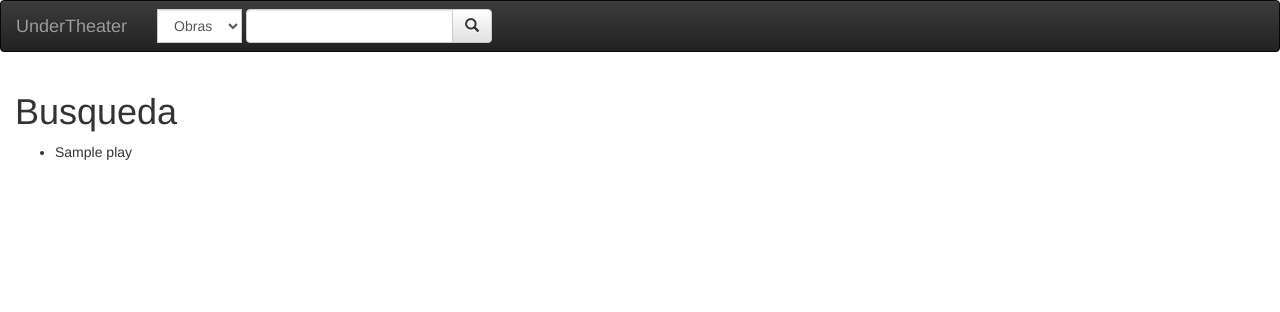
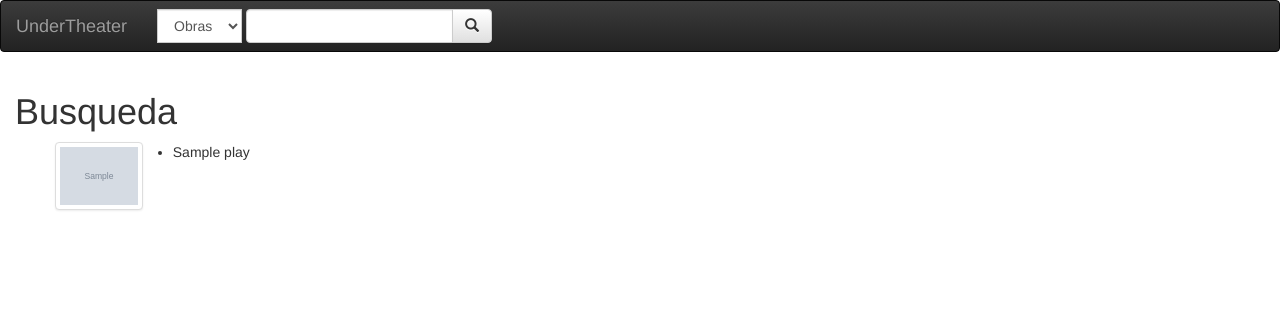
Before and after one commit to gguzman89/UnderTheater, a Django app: template underTheaterWS/templates/search.html in a window 1280 px wide. Shown: the top 312 px of the page. Run offline with Django 3.2, Linux system fonts and the light colour scheme; the template is opened without the code that fills it: most values are stand-ins (such as "Sample title", 1, 10 or a date in 2020); grey boxes marked "Sample" are stand-in pictures; parts of the project's set-up code (start-up, migrations or seed data) failed here and were passed over; some libraries are stand-ins or nearby versions.

Commit message:
subo las configuraciones para mostrar las imagenes en el tamplated de search

```diff
--- a/underTheaterWS/templates/search.html
+++ b/underTheaterWS/templates/search.html
@@ -1,11 +1,21 @@
 {% extends "master.html" %}
+{% load static %}
 {% block full_page_title %}UnderTheater{% endblock %}
 {% block content %}
 <div id="contenido" class="col-md-7">
     <h1>Busqueda</h1>
     <ul>
         {% for play in object_list %}
-        <li>{{ play.play_name}}</li>
+        <div class="row">
+        <div class="col-sm-2">
+                <a href="#">
+                    <img src="{% static play.picture.url %}" class="img-thumbnail"/>
+                </a>
+            </div>
+            <div class="col-sm-10">
+                <li>{{ play.play_name}}</li>
+            </div>
+        </div>
         {% empty %}
         <li>No articles yet.</li>
         {% endfor %}
--- a/underTheaterWS/underTheaterWS/urls.py
+++ b/underTheaterWS/underTheaterWS/urls.py
@@ -16,10 +16,13 @@ Including another URLconf
 from django.conf.urls import url
 from django.contrib import admin
 from underTheaterApp import views
+from django.conf import settings
+from django.conf.urls.static import static
 
 urlpatterns = [
     url(r'^admin/', admin.site.urls),
     url(r'^home/', views.HomeViews.as_view(), name="home"),
     url(r'^search/', views.SearchView.as_view(), name="search"),
 
-]
+
+] + static(settings.STATIC_URL, document_root=settings.STATIC_ROOT)
```
Also changed, not shown: underTheaterWS/underTheaterWS/settings.py (+6 -1 lines), underTheaterWS/static/playImages/blancanieves-hombre.jpg (renamed from underTheaterWS/playImages/blancanieves-hombre.jpg), underTheaterWS/static/playImages/blancanieves-hombre_wKZO8Dr.jpg (added), underTheaterWS/static/playImages/losArgentos.jpg (renamed from underTheaterWS/playImages/losArgentos.jpg), underTheaterWS/static/playImages/losArgentos_ekr9hZ4.jpg (added), underTheaterWS/static/playImages/lospuccio.jpg (renamed from underTheaterWS/playImages/lospuccio.jpg), underTheaterWS/static/playImages/lospuccio_wQDAd9h.jpg (added), underTheaterWS/underTheaterApp/migrations/0002_auto_20160906_0121.py (added), 1 other file.
